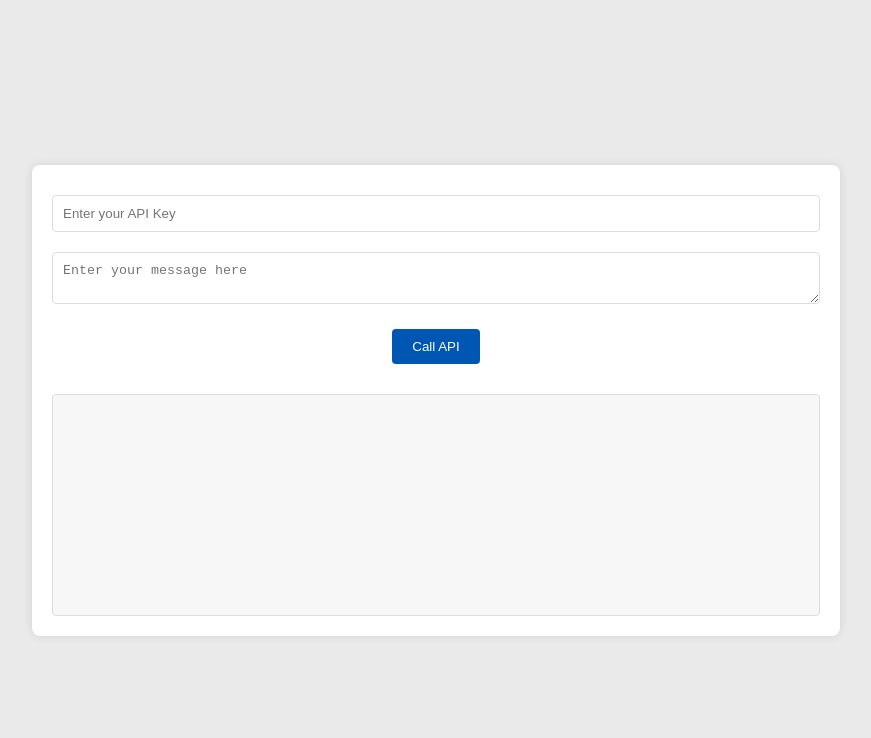
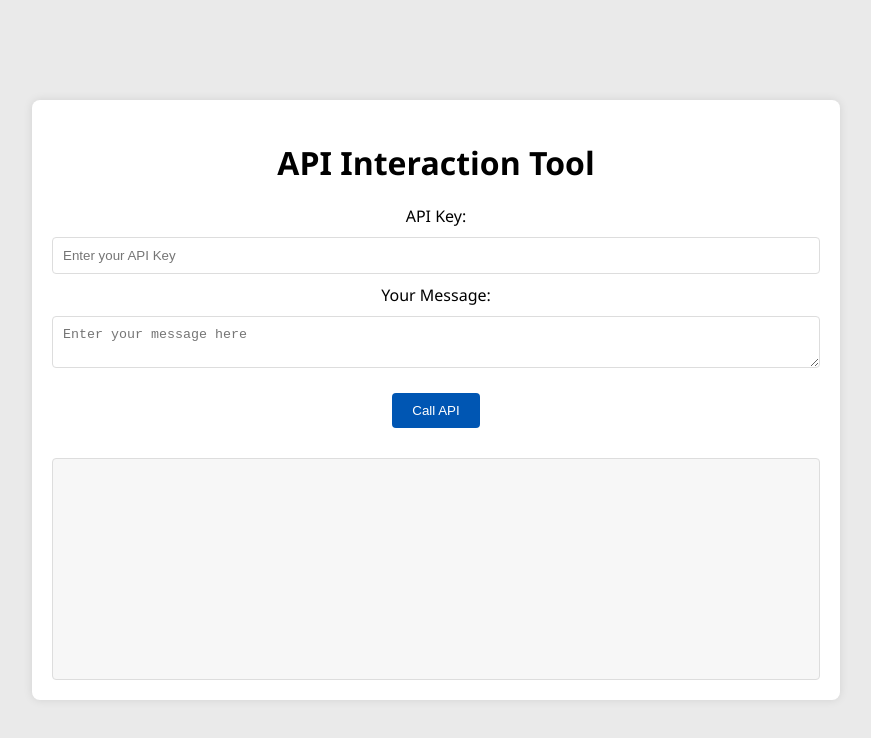
Before and after one commit to sp12102001/api-query-framework, a plain HTML site: page index.html in a window 1280 px wide. Shown: the whole page, without its empty margins (204-1075 px from the left). Drawn offline with Linux system fonts and the light colour scheme.

Commit message:
Update index.html

```diff
--- a/index.html
+++ b/index.html
@@ -8,8 +8,15 @@
 </head>
 <body>
     <div class="container">
-        <input type="text" id="apiKey" placeholder="Enter your API Key">
-        <textarea id="userInput" placeholder="Enter your message here"></textarea>
+        <h1>API Interaction Tool</h1>
+        <div class="input-field">
+            <label for="apiKey">API Key:</label>
+            <input type="text" id="apiKey" placeholder="Enter your API Key">
+        </div>
+        <div class="input-field">
+            <label for="userInput">Your Message:</label>
+            <textarea id="userInput" placeholder="Enter your message here"></textarea>
+        </div>
         <button id="apiCallButton">Call API</button>
         <div id="apiResponse"></div>
     </div>
```
